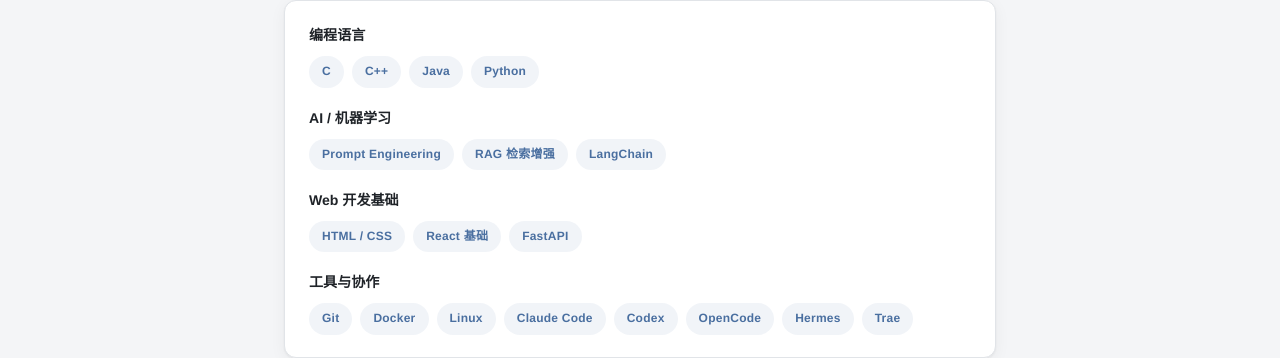
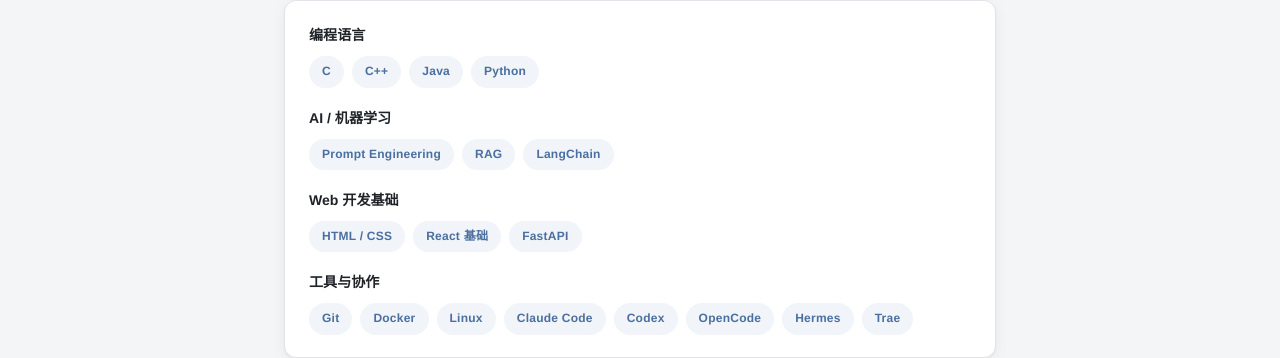
Before and after one commit to ChenChen913/ChenChen913.github.io, a Jekyll site: the page built from index.html, in a window 1280 px wide and 900 px high, scrolled down 1266 px. Shown: the part 113-471 px from the top of the window. Built offline with Jekyll 4.4.1, drawn with Linux system fonts in a browser that asks for light colours.

Commit message:
RAG后去掉检索增强

```diff
--- a/_data/skills.yml
+++ b/_data/skills.yml
@@ -2,7 +2,7 @@
   - category: 编程语言
     items: [C, C++, Java, Python]
   - category: AI / 机器学习
-    items: [Prompt Engineering, RAG 检索增强, LangChain]
+    items: [Prompt Engineering, RAG, LangChain]
   - category: Web 开发基础
     items: [HTML / CSS, React 基础, FastAPI]
   - category: 工具与协作
```
